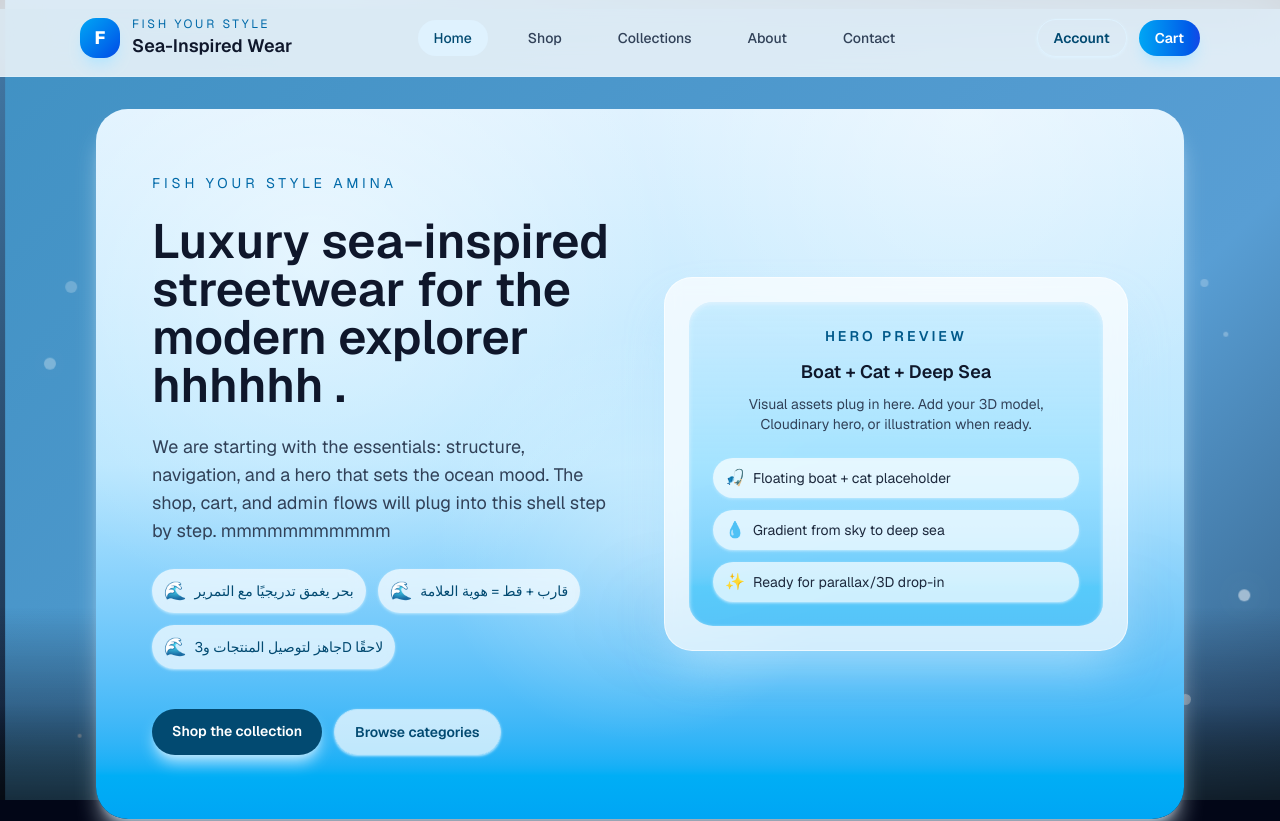
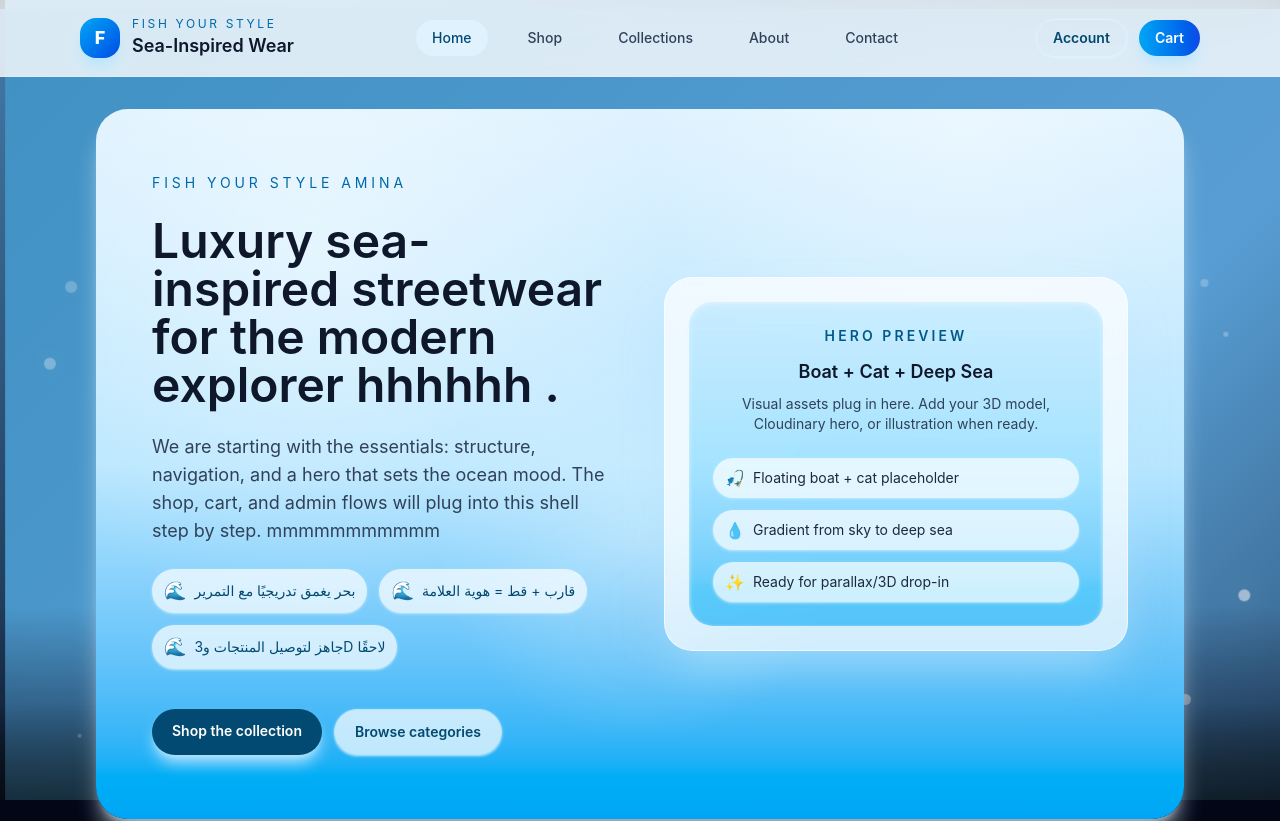
Before and after one commit to amina23aks/fishyourstyle, a Next.js app: page / in a window 1280 px wide. Shown: the top 821 px of the page. Built offline with nearby package versions, Linux system fonts and the light colour scheme.

Commit message:
Fix admin header typing and remove remote fonts

```diff
--- a/src/app/admin/layout.tsx
+++ b/src/app/admin/layout.tsx
@@ -4,7 +4,8 @@ import { redirect } from "next/navigation";
 import { isAdminFromDecodedToken, verifyIdTokenFromHeaders } from "@/lib/auth/serverAuth";
 
 export default async function AdminLayout({ children }: { children: ReactNode }) {
-  const decodedToken = await verifyIdTokenFromHeaders(headers());
+  const headerList = await headers();
+  const decodedToken = await verifyIdTokenFromHeaders(headerList);
 
   if (!decodedToken || !isAdminFromDecodedToken(decodedToken)) {
     redirect("/");
--- a/src/app/globals.css
+++ b/src/app/globals.css
@@ -4,6 +4,9 @@
 :root {
   --background: #020617;
   --foreground: #e2f3ff;
+  --font-geist-sans: "Inter", system-ui, -apple-system, sans-serif;
+  --font-geist-mono: ui-monospace, SFMono-Regular, Menlo, Monaco, Consolas, "Liberation Mono",
+    "Courier New", monospace;
 }
 
 @theme inline {
--- a/src/app/layout.tsx
+++ b/src/app/layout.tsx
@@ -1,19 +1,8 @@
 import type { Metadata } from "next";
-import { Geist, Geist_Mono } from "next/font/google";
 import Navbar from "@/components/Navbar";
 import Footer from "@/components/Footer";
 import OceanBackdrop from "@/components/OceanBackdrop";
 import "./globals.css";
-
-const geistSans = Geist({
-  variable: "--font-geist-sans",
-  subsets: ["latin"],
-});
-
-const geistMono = Geist_Mono({
-  variable: "--font-geist-mono",
-  subsets: ["latin"],
-});
 
 export const metadata: Metadata = {
   title: "Fish Your Style | موضة البحر للمستكشفين",
@@ -36,9 +25,7 @@ export default function RootLayout({
 }>) {
   return (
     <html lang="en">
-      <body
-        className={`${geistSans.variable} ${geistMono.variable} ocean-page min-h-screen antialiased`}
-      >
+      <body className="ocean-page min-h-screen antialiased">
         <OceanBackdrop />
         <Navbar />
         <main className="relative z-10 mx-auto flex w-full max-w-6xl flex-1 px-4 py-8 sm:px-6 lg:px-8">
--- a/src/lib/auth/serverAuth.ts
+++ b/src/lib/auth/serverAuth.ts
@@ -1,11 +1,15 @@
 import type { DecodedIdToken } from "firebase-admin/auth";
 import { getFirebaseAdminAuth } from "../firebaseAdmin";
+
+type HeadersLike = {
+  get(name: string): string | null;
+};
 
 export function isAdminFromDecodedToken(decodedToken: DecodedIdToken | null | undefined): boolean {
   return decodedToken?.admin === true;
 }
 
-export function getBearerTokenFromHeaders(headers: Headers): string | null {
+export function getBearerTokenFromHeaders(headers: HeadersLike): string | null {
   const authorizationHeader = headers.get("authorization") ?? headers.get("Authorization");
   if (!authorizationHeader) return null;
 
@@ -15,7 +19,9 @@ export function getBearerTokenFromHeaders(headers: Headers): string | null {
   return token;
 }
 
-export async function verifyIdTokenFromHeaders(headers: Headers): Promise<DecodedIdToken | null> {
+export async function verifyIdTokenFromHeaders(
+  headers: HeadersLike,
+): Promise<DecodedIdToken | null> {
   const token = getBearerTokenFromHeaders(headers);
   if (!token) return null;
 
```
